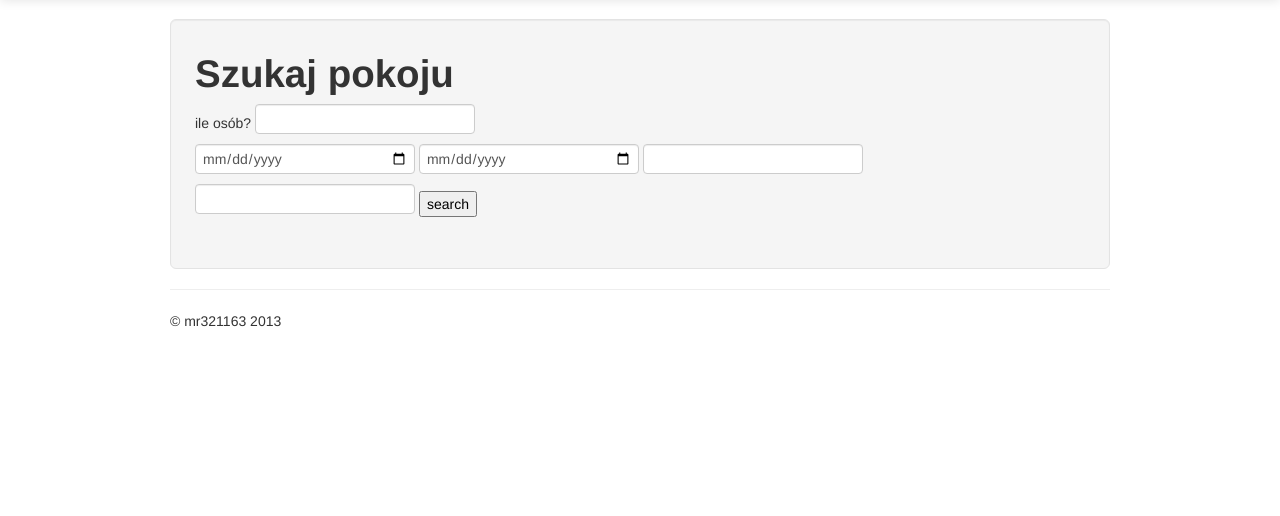
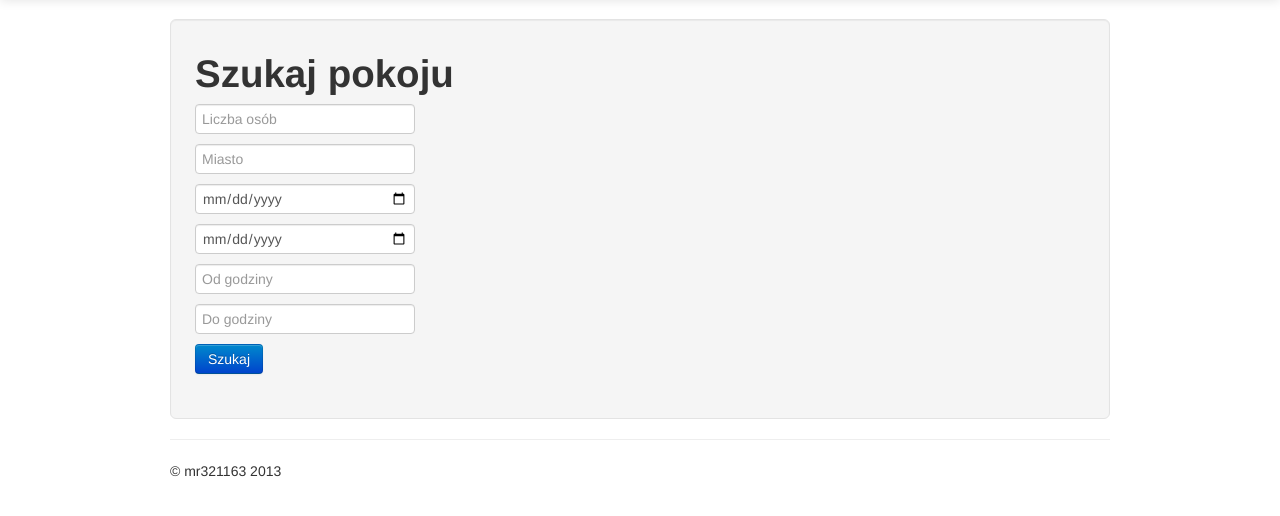
Before and after one commit to mrybak/desk-booking, a Django app: page /booking/search_room/ in a window 1280 px wide. Shown: the part 41-557 px from the top of the page. Run offline with Django 3.2, Linux system fonts and the light colour scheme; a user stored in the database is signed in; parts of the project's set-up code (start-up, migrations or seed data) failed here and were passed over; some libraries are stand-ins or nearby versions.

Commit message:
small updates

```diff
--- a/booking/templates/booking/search_room.html
+++ b/booking/templates/booking/search_room.html
@@ -8,11 +8,12 @@
 {% if error_message %}<p><strong>{{ error_message }}</strong></p>{% endif %}
 
 <form action="{% url 'b:room_results' %}" method="get">
-    ile osób? <input type="number" name="people_count" id="people_count" /><br />
-    <input type="date" name="date_from" id="date_from" />
-    <input type="date" name="date_to" id="date_to" />
-    <input type="number" name="hour_from" id="hour_from" />
-    <input type="number" name="hour_to" id="hour_to" />
-    <input type="submit" value="search" />
+    <input type="number" name="people_count" id="people_count" placeholder="Liczba osób" /><br />
+    <input type="text" name="city" id="city" placeholder="Miasto" /><br />
+    <input type="date" name="date_from" id="date_from" placeholder="Od dnia" /><br />
+    <input type="date" name="date_to" id="date_to" placeholder="Do dnia" /><br />
+    <input type="number" name="hour_from" id="hour_from" placeholder="Od godziny" /><br />
+    <input type="number" name="hour_to" id="hour_to" placeholder="Do godziny" /><br />
+    <input type="submit" class="btn btn-primary" value="Szukaj" />
 </form>
 {%  endblock %}
```
Also changed, not shown: booking/templates/booking/room_results.html (+23 -9 lines), booking/templates/booking/search_desk.html (+7 -5 lines), db.sqlite.
